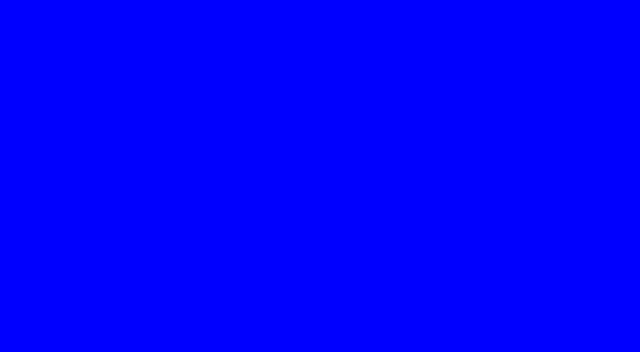
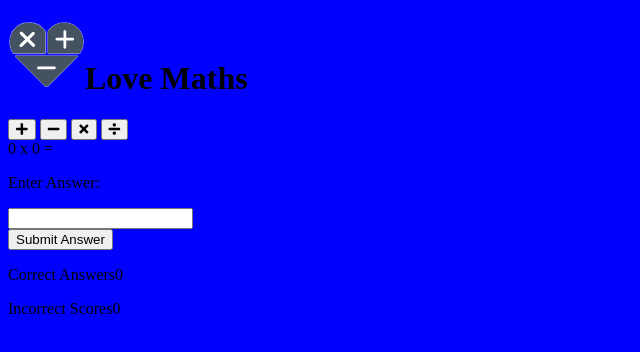
Before and after one commit to tomw2810/love-maths, a plain HTML site: page index.html in a window 1280 px wide. Shown: the whole page, without its empty margins (0-640 px from the left). Drawn offline with Linux system fonts and the light colour scheme.

Commit message:
html complete

```diff
--- a/index.html
+++ b/index.html
@@ -14,7 +14,41 @@
 </head>
 
 <body>
+    <h1 class="heading">
+        <img class="logo" src="assets/images/logo.png" alt="logo">Love Maths
+    </h1>
 
+    <div class="game-area">
+        <div class="controls-area">
+            <button class="bth btn--big btn--green">
+                <i class="fas fa-plus"></i>
+            </button>
+            <button class="bth btn--big btn--blue">
+                <i class="fas fa-minus"></i>
+            </button>
+            <button class="bth btn--big btn--orange">
+                <i class="fas fa-times"></i>
+            </button>
+            <button class="bth btn--big btn--red">
+                <i class="fas fa-divide"></i>
+            </button>
+        </div>
+        <div class="question-area">
+            <span id="operand1">0</span>
+            <span id="operator">x</span>
+            <span id="operand2">0</span>
+            <span>=</span>
+            <p class="answer-message">Enter Answer:</p>
+            <input id="answer-box" type="number">
+
+        </div>
+        <button class="btn btn-gray">Submit Answer</button>
+    </div>
+
+    <div class="score-area">
+        <p class=scores>Correct Answers<span id score="score">0</span></p>
+        <p class=scores>Incorrect Scores<span id score="incorrect">0</span></p>
+    </div>
 
     <script src="assets/js/script.js"></script>
 </body>
```
